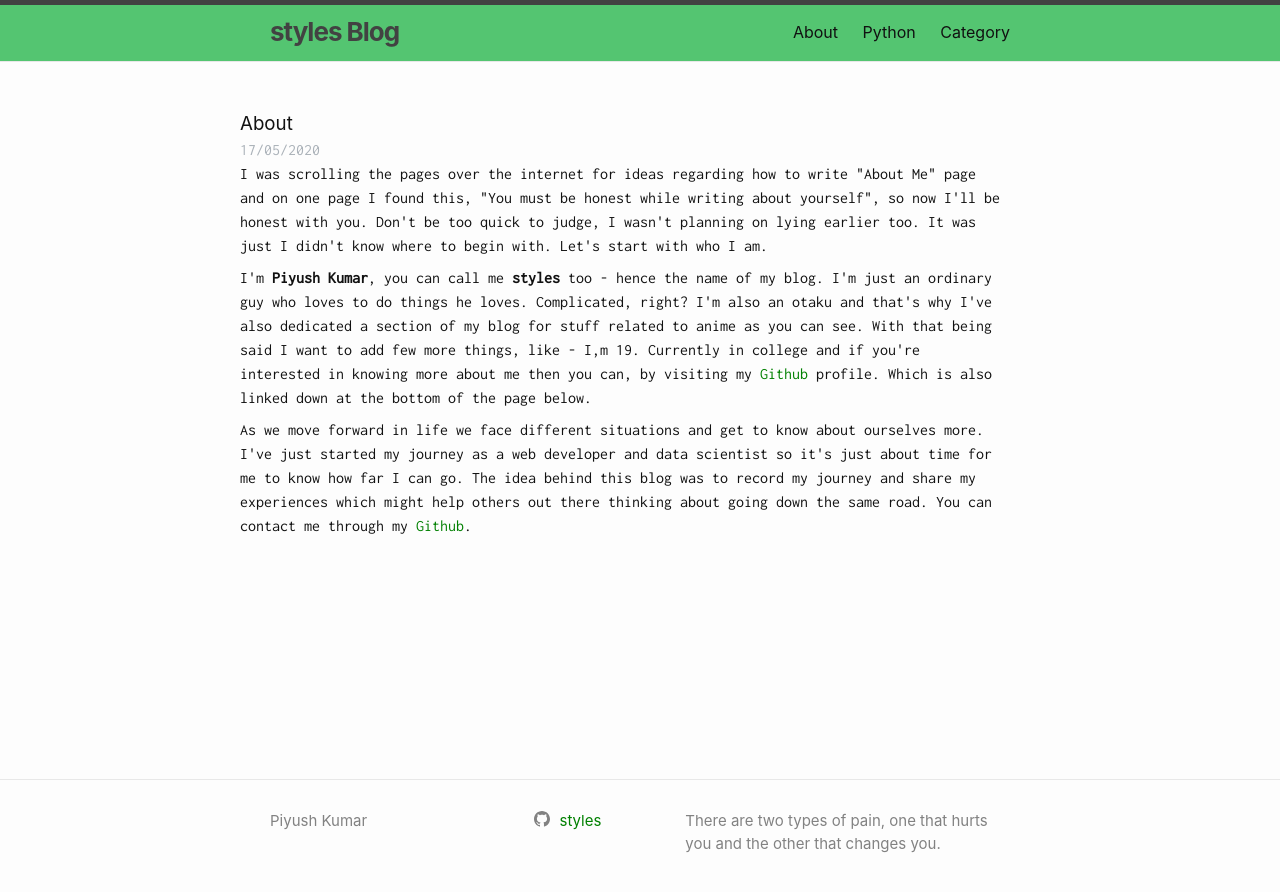
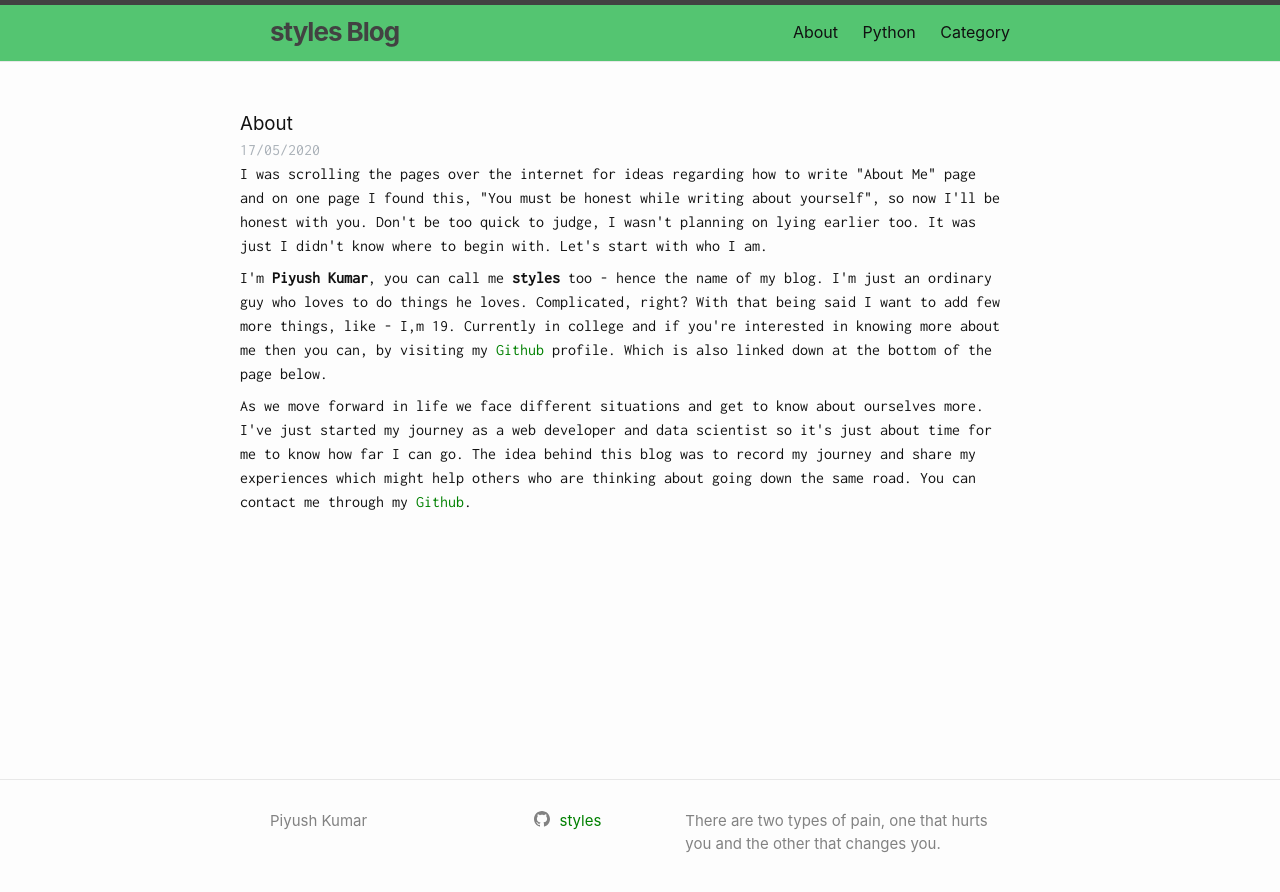
Before and after one commit to styles3544/Blog, a Jekyll site: the page built from about.html, in a window 1280 px wide. Shown: the top 892 px of the page. Built offline with Jekyll 4.4.1, drawn with Linux system fonts in a browser that asks for light colours.

Commit message:
renovating

```diff
--- a/about.html
+++ b/about.html
@@ -18,14 +18,14 @@ quick to judge, I wasn't planning on lying earlier too. It was just I didn't kno
         Let's start with who I am.</p>
 <p id="para">
 I'm <b>Piyush Kumar</b>, you can call me <b>styles</b> too - hence the name of my blog.
-I'm just an ordinary guy who loves to do things he loves. Complicated, right? I'm also an otaku and that's why I've also dedicated a section of my blog for stuff related to anime as you can see.
+I'm just an ordinary guy who loves to do things he loves. Complicated, right?
 With that being said I want to add few more things, like - I,m 19. Currently in college and if you're interested in knowing more about me then you can, by visiting my <a href="https://github.com/styles3544">Github</a>
 profile. Which is also linked down at the bottom of the page below.</p>
 </p>
 <p id="para">
 As we move forward in life we face different situations and get to know about ourselves more. I've just started my journey as a web developer
 and data scientist so it's just about time for me to know how far I can go. The idea behind this blog was to record my journey and share
-my experiences which might help others out there thinking about going down the same road.
+my experiences which might help others who are thinking about going down the same road.
 You can contact me through my <a href="https://github.com/styles3544">Github</a>.
     </p>
 
```
